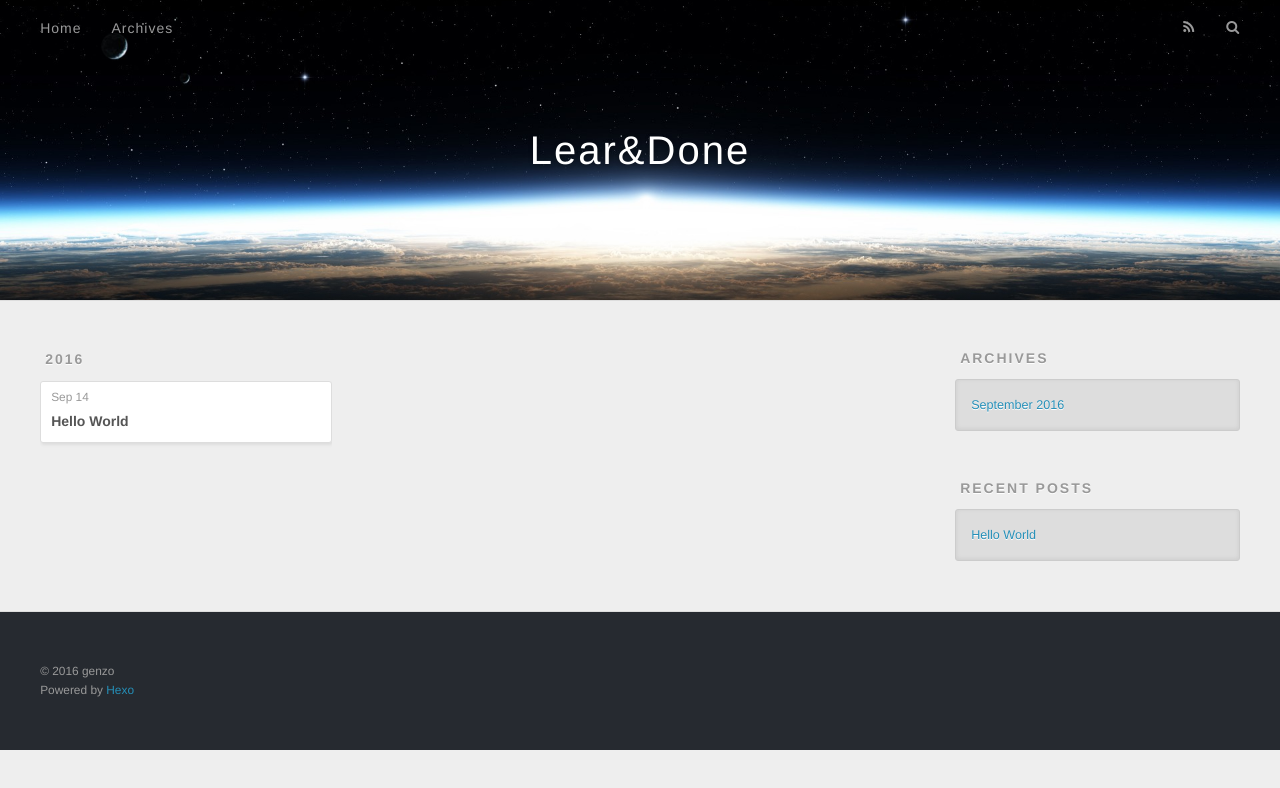
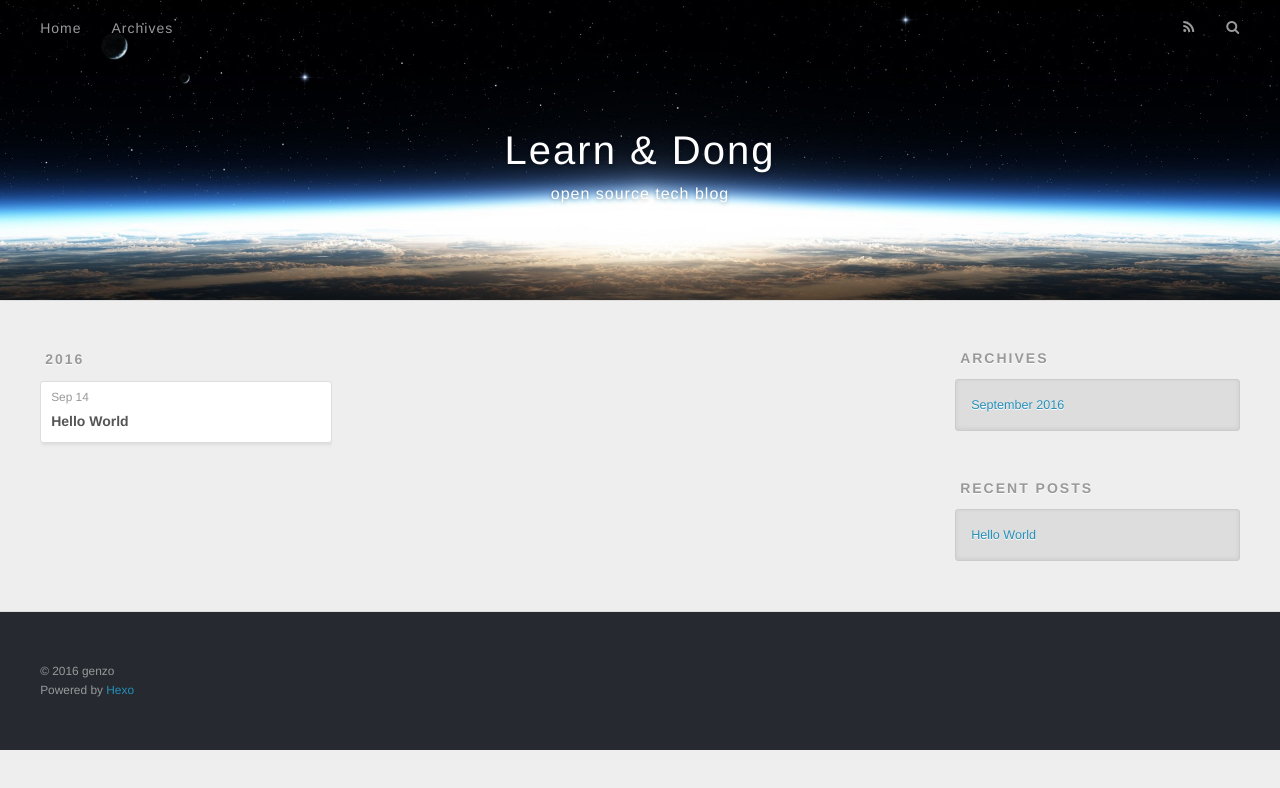
Before and after one commit to aitri/aitri.github.io, a plain HTML site: page archives/2016/09/index.html in a window 1280 px wide. Drawn offline with nearby package versions, Linux system fonts and the light colour scheme.

Commit message:
Site updated: 2016-09-14 16:36:45

```diff
--- a/archives/2016/09/index.html
+++ b/archives/2016/09/index.html
@@ -3,16 +3,19 @@
 <head>
   <meta charset="utf-8">
 
-  <title>Archives: 2016/9 | Lear&amp;Done</title>
+  <title>Archives: 2016/9 | Learn &amp; Dong</title>
   <meta name="viewport" content="width=device-width, initial-scale=1, maximum-scale=1">
-  <meta property="og:type" content="website">
-<meta property="og:title" content="Lear&Done">
+  <meta name="description" content="daily blog comment">
+<meta property="og:type" content="website">
+<meta property="og:title" content="Learn & Dong">
 <meta property="og:url" content="http://aitri.github.io/archives/2016/09/index.html">
-<meta property="og:site_name" content="Lear&Done">
+<meta property="og:site_name" content="Learn & Dong">
+<meta property="og:description" content="daily blog comment">
 <meta name="twitter:card" content="summary">
-<meta name="twitter:title" content="Lear&Done">
+<meta name="twitter:title" content="Learn & Dong">
+<meta name="twitter:description" content="daily blog comment">
 
-    <link rel="alternate" href="/atom.xml" title="Lear&amp;Done" type="application/atom+xml">
+    <link rel="alternate" href="/atom.xml" title="Learn &amp; Dong" type="application/atom+xml">
 
 
     <link rel="icon" href="/favicon.png">
@@ -33,8 +36,12 @@
   <div id="header-outer" class="outer">
     <div id="header-title" class="inner">
       <h1 id="logo-wrap">
-        <a href="/" id="logo">Lear&amp;Done</a>
+        <a href="/" id="logo">Learn &amp; Dong</a>
       </h1>
+
+        <h2 id="subtitle-wrap">
+          <a href="/" id="subtitle">open source tech blog</a>
+        </h2>
 
     </div>
     <div id="header-inner" class="inner">
```
Also changed, not shown: 2016/09/14/hello-world/index.html (+8 -4 lines), archives/2016/index.html (+14 -7 lines), archives/index.html (+14 -7 lines), index.html (+14 -7 lines).
